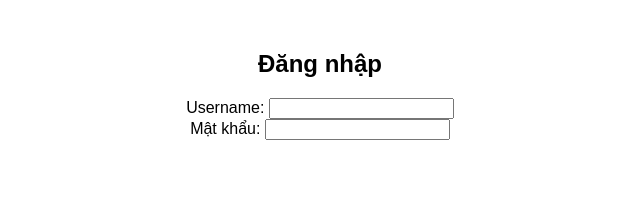
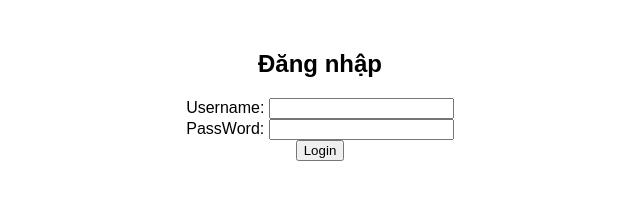
Before and after one commit to vduong2k2/git-project, a plain HTML site: page index.html in a window 1280 px wide. Shown: the whole page, without its empty margins (320-960 px from the left). Drawn offline with Linux system fonts and the light colour scheme.

Commit message:
add button login

```diff
--- a/index.html
+++ b/index.html
@@ -23,9 +23,10 @@
         <label for="username">Username:</label>
         <input type="text" id="username" name="username" required />
         <br />
-        <label for="password">Mật khẩu:</label>
+        <label for="password">PassWord:</label>
         <input type="password" id="password" name="password" required />
         <br />
+        <button type="submit">Login</button>
       </form>
     </div>
   </body>
```
